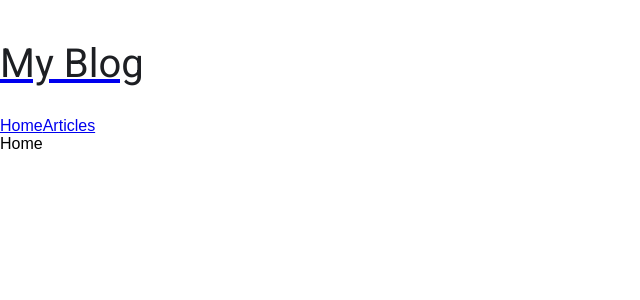
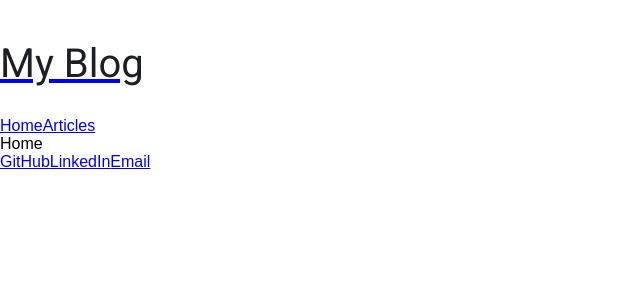
Before and after one commit to misiekhardcore/nextjs-markdown-blog, a Next.js app: page / in a window 1280 px wide. Shown: the top 300 px of the page, without its empty margins (0-640 px from the left). Built offline with nearby package versions, Linux system fonts and the light colour scheme; a web font is replaced by a local one.

Commit message:
feat: create layout footer

```diff
--- a/src/app/globals.scss
+++ b/src/app/globals.scss
@@ -92,3 +92,8 @@ ol {
   color: var(--black-80);
   line-height: 1.5;
 }
+
+ul,
+ol {
+  padding-left: 2em;
+}
--- a/src/app/layout.tsx
+++ b/src/app/layout.tsx
@@ -1,6 +1,6 @@
 import type { Metadata } from 'next';
 
-import { Header } from '@/components';
+import { Footer, Header } from '@/components';
 
 import './globals.scss';
 
@@ -20,6 +20,7 @@ export default function RootLayout({
       <body>
         <Header />
         <main>{children}</main>
+        <Footer />
       </body>
     </html>
   );
--- /dev/null
+++ b/src/components/Footer/Footer.scss
@@ -0,0 +1,2 @@
+.Footer {
+}
--- /dev/null
+++ b/src/components/Footer/Footer.tsx
@@ -0,0 +1,26 @@
+import Link from 'next/link';
+
+type FooterLink = {
+  name: string;
+  href: string;
+};
+
+const links: FooterLink[] = [
+  { name: 'GitHub', href: 'https://github.com/' },
+  { name: 'LinkedIn', href: 'https://www.linkedin.com/' },
+  { name: 'Email', href: 'mailto: email@example.com' },
+];
+
+export function Footer() {
+  return (
+    <footer className="Footer">
+      <div className="links">
+        {links.map(({ name, href }) => (
+          <Link key={name} title={name} href={href} className="FooterLink" target="_blank">
+            {name}
+          </Link>
+        ))}
+      </div>
+    </footer>
+  );
+}
--- /dev/null
+++ b/src/components/Footer/index.tsx
@@ -0,0 +1 @@
+export { Footer } from './Footer';
--- a/src/components/index.tsx
+++ b/src/components/index.tsx
@@ -3,3 +3,4 @@ export { DateTime } from './DateTime';
 export { Headline } from './Headline';
 export { Markdown } from './Markdown';
 export { Header } from './Header';
+export { Footer } from './Footer';
```
Also changed, not shown: 1 other file (tests, documents, lock files or other folders).
